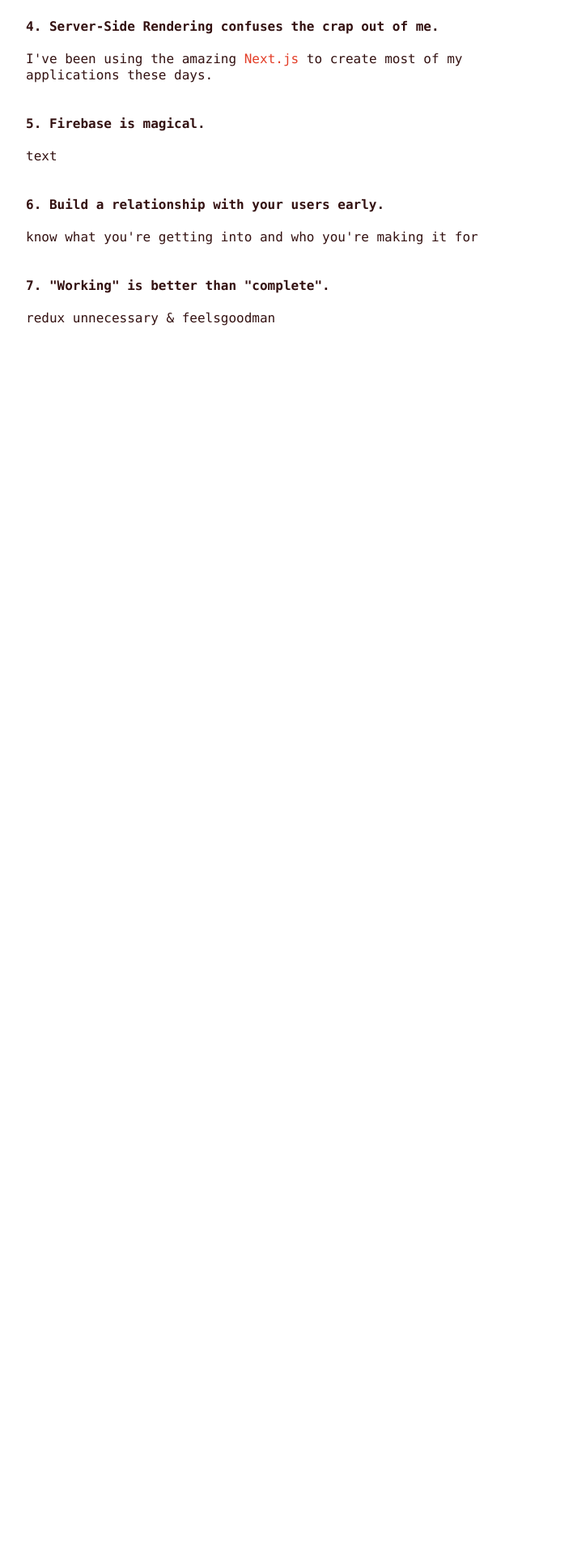
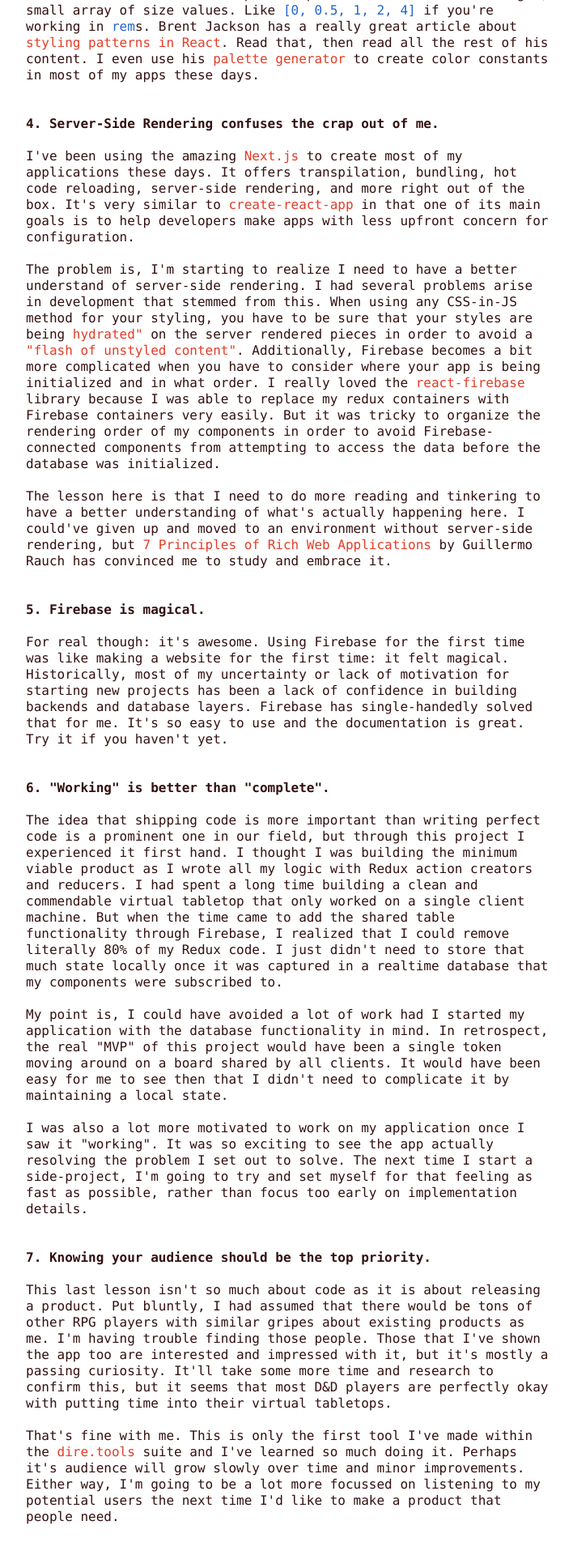
Before and after one commit to frankalbenesius/blog, a Next.js app: page /2017/dire-table-retro in a window 1280 px wide. Shown: the part 1630-3550 px from the top of the page at 81% size, without its empty margins (283-991 px from the left). Before the commit the page ends 2078 px from the top, so only its background shows below. Built offline with nearby package versions, Linux system fonts and the light colour scheme.

Commit message:
finish up dire table retro

```diff
--- a/pages/2017/dire-table-retro.js
+++ b/pages/2017/dire-table-retro.js
@@ -16,7 +16,7 @@
       {' '}
       <Link href="/2017/dire-table">blog post</Link>
       {' '}
-      about my motivation. It was made mostly with SVG, React, Redux, and Firebase. Being the largest side project I've ever followed-through on, this project taught me a lot. In those post, I'm going to share the lessons I've learned.
+      about my motivation. It was made mostly with SVG, React, Redux, and Firebase. Being the largest side project I've ever followed-through on, this project taught me a lot. In those post, I'm going to share the lessons I've learned. I'm by no means an expert and you might disagree or see errors in what I'm writing. I'm okay with that.
     </p>
     <h2>1. SVG & React are badass together.</h2>
     <p>
@@ -72,6 +72,9 @@
       {' '}
       container meant that I could consider operations to single tokens separate from operations to all tokens. This was particularly useful once I began mapping nested Firebase data to individual tokens.
     </p>
+    <p>
+      I've found that the clearest "code smell" of a bloated container is passing props through one or more intermediary components. Generally speaking, I think container data should only go a single layer deep.
+    </p>
     <h2>3. A shared "style constants" module is great for CSS-in-JS.</h2>
     <p>
       Keeping an importable Javascript module of styling constants is a very easy way to maintain a constant aesthetic in your app. Things like importable sizes and colors help kept me sane while adding CSS in so many different places. Try not to use any "magic numbers" in your CSS. Import them from your constants module instead. Even things like "border-radius" and "box-shadow" signatures are great to make importable.
@@ -101,13 +104,67 @@
       {' '}
       <a href="https://github.com/zeit/next.js/">Next.js</a>
       {' '}
-      to create most of my applications these days.
+      to create most of my applications these days. It offers transpilation, bundling, hot code reloading, server-side rendering, and more right out of the box. It's very similar to
+      {' '}
+      <a href="https://github.com/facebookincubator/create-react-app">
+        create-react-app
+      </a>
+      {' '}
+      in that one of its main goals is to help developers make apps with less upfront concern for configuration.
+    </p>
+    <p>
+      The problem is, I'm starting to realize I need to have a better understand of server-side rendering. I had several problems arise in development that stemmed from this. When using any CSS-in-JS method for your styling, you have to be sure that your styles are being
+      {' '}
+      <a href="https://github.com/threepointone/glamor/blob/master/docs/server.md">
+        hydrated"
+      </a>
+      {' '}
+      on the server rendered pieces in order to avoid a
+      {' '}
+      <a href="https://en.wikipedia.org/wiki/Flash_of_unstyled_content">
+        "flash of unstyled content"
+      </a>
+      . Additionally, Firebase becomes a bit more complicated when you have to consider where your app is being initialized and in what order. I really loved the
+      {' '}
+      <a href="https://github.com/unfold/react-firebase">react-firebase</a>
+      {' '}
+      library because I was able to replace my redux containers with Firebase containers very easily. But it was tricky to organize the rendering order of my components in order to avoid Firebase-connected components from attempting to access the data before the database was initialized.
+    </p>
+    <p>
+      The lesson here is that I need to do more reading and tinkering to have a better understanding of what's actually happening here. I could've given up and moved to an environment without server-side rendering, but
+      {' '}
+      <a href="https://rauchg.com/2014/7-principles-of-rich-web-applications#server-rendered-pages-are-not-optional">
+        7 Principles of Rich Web Applications
+      </a>
+      {' '}
+      by Guillermo Rauch has convinced me to study and embrace it.
     </p>
     <h2>5. Firebase is magical.</h2>
-    <p>text</p>
-    <h2>6. Build a relationship with your users early.</h2>
-    <p>know what you're getting into and who you're making it for</p>
-    <h2>7. "Working" is better than "complete".</h2>
-    <p>redux unnecessary & feelsgoodman</p>
+    <p>
+      For real though: it's awesome. Using Firebase for the first time was like making a website for the first time: it felt magical. Historically, most of my uncertainty or lack of motivation for starting new projects has been a lack of confidence in building backends and database layers. Firebase has single-handedly solved that for me. It's so easy to use and the documentation is great. Try it if you haven't yet.
+    </p>
+    <h2>6. "Working" is better than "complete".</h2>
+    <p>
+      The idea that shipping code is more important than writing perfect code is a prominent one in our field, but through this project I experienced it first hand. I thought I was building the minimum viable product as I wrote all my logic with Redux action creators and reducers. I had spent a long time building a clean and commendable virtual tabletop that only worked on a single client machine. But when the time came to add the shared table functionality through Firebase, I realized that I could remove literally 80% of my Redux code. I just didn't need to store that much state locally once it was captured in a realtime database that my components were subscribed to.
+    </p>
+    <p>
+      My point is, I could have avoided a lot of work had I started my application with the database functionality in mind. In retrospect, the real "MVP" of this project would have been a single token moving around on a board shared by all clients. It would have been easy for me to see then that I didn't need to complicate it by maintaining a local state.
+    </p>
+    <p>
+      I was also a lot more motivated to work on my application once I saw it "working". It was so exciting to see the app actually resolving the problem I set out to solve. The next time I start a side-project, I'm going to try and set myself for that feeling as fast as possible, rather than focus too early on implementation details.
+    </p>
+    <h2>
+      7. Knowing your audience should be the top priority.
+    </h2>
+    <p>
+      This last lesson isn't so much about code as it is about releasing a product. Put bluntly, I had assumed that there would be tons of other RPG players with similar gripes about existing products as me. I'm having trouble finding those people. Those that I've shown the app too are interested and impressed with it, but it's mostly a passing curiosity. It'll take some more time and research to confirm this, but it seems that most D&D players are perfectly okay with putting time into their virtual tabletops.
+    </p>
+    <p>
+      That's fine with me. This is only the first tool I've made within the
+      {' '}
+      <a href="https://dire.tools">dire.tools</a>
+      {' '}
+      suite and I've learned so much doing it. Perhaps it's audience will grow slowly over time and minor improvements. Either way, I'm going to be a lot more focussed on listening to my potential users the next time I'd like to make a product that people need.
+    </p>
   </Post>
 );
```
